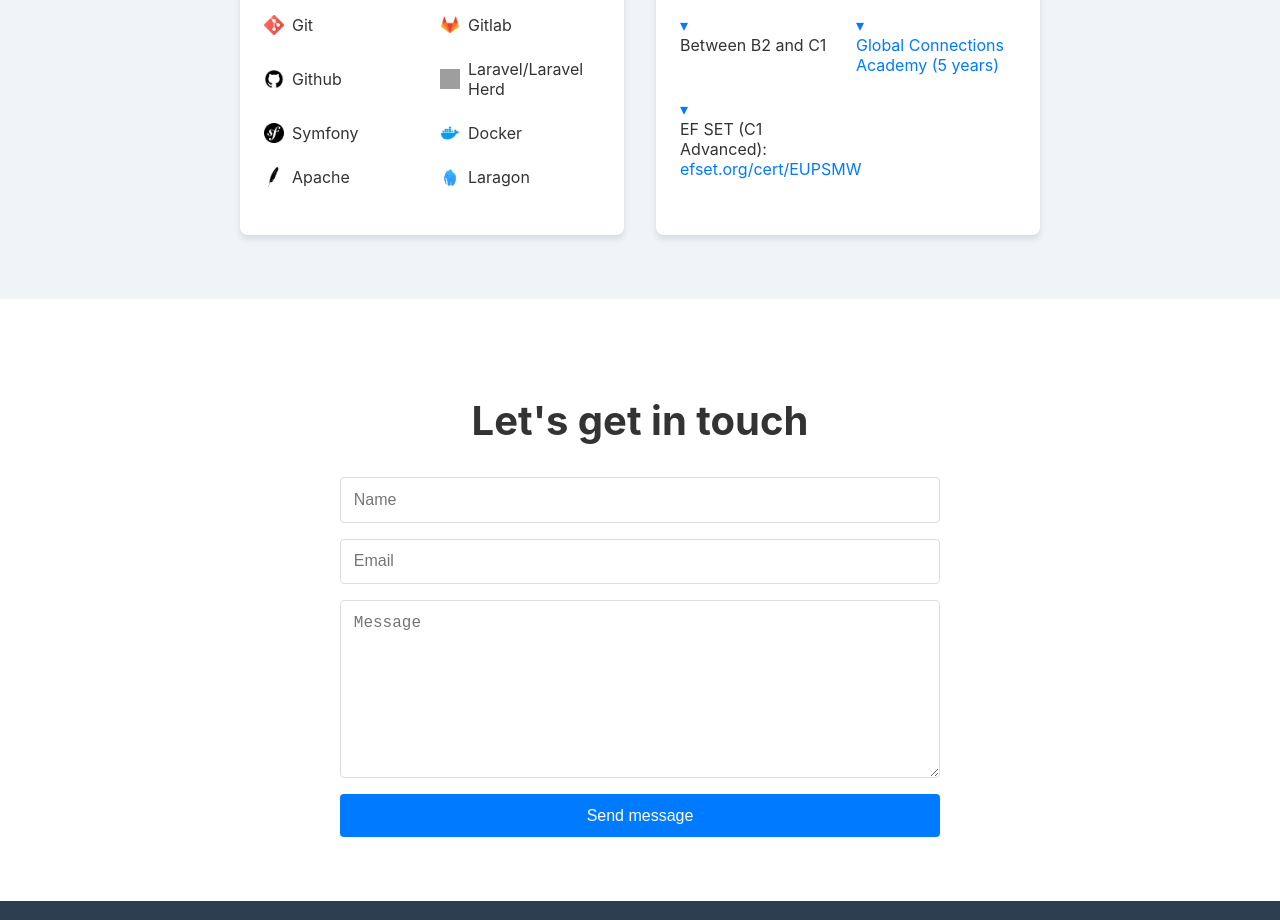
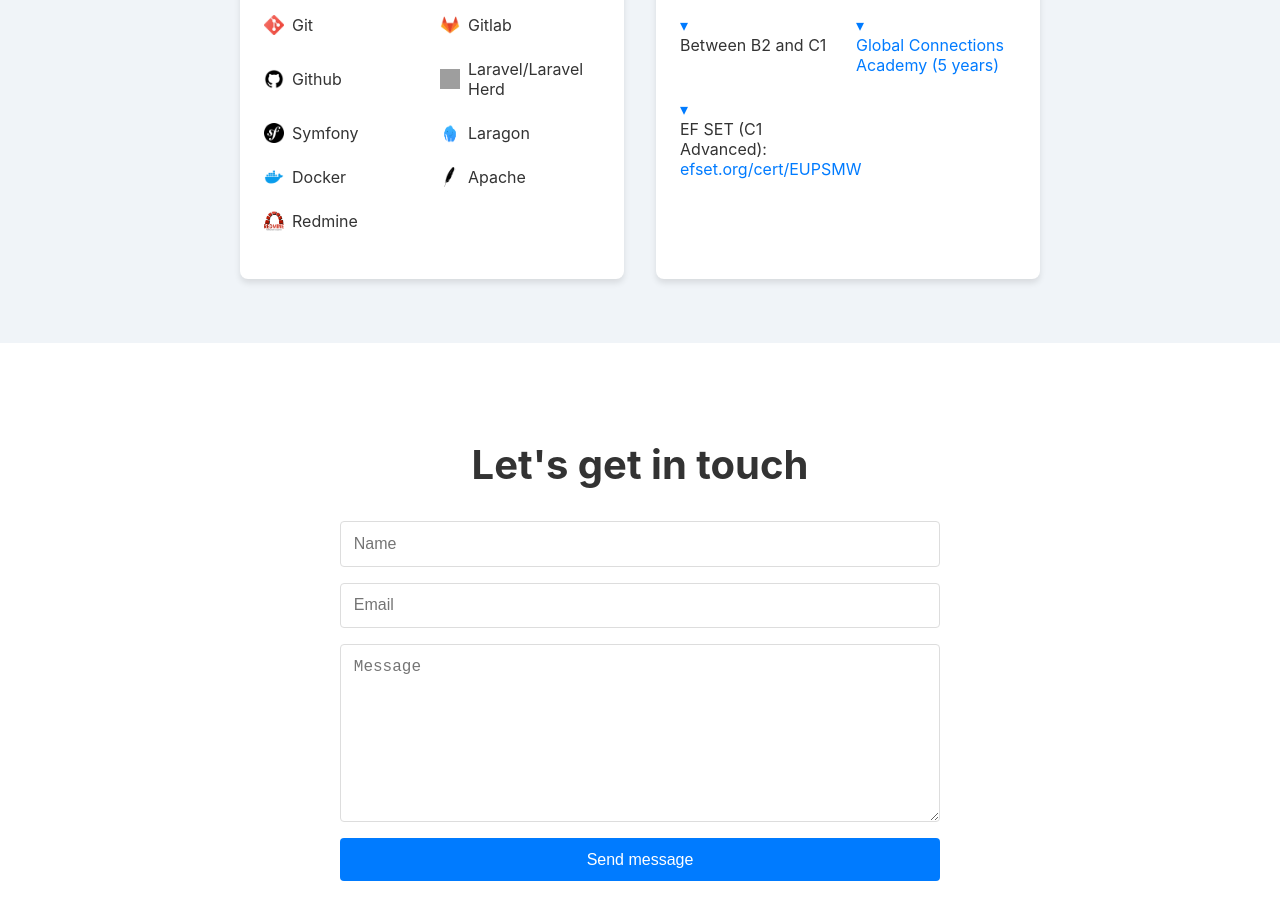
Before and after one commit to JuanZorrilla95/portafolio2024, a React (Create React App) app: page / in a window 1280 px wide. Shown: the part 2471-3391 px from the top of the page. Built offline with nearby package versions, Linux system fonts and the light colour scheme; grey boxes are pictures that could not be loaded.

Commit message:
icon added.

```diff
--- a/src/components/Skills.js
+++ b/src/components/Skills.js
@@ -148,9 +148,10 @@ const Skills = () => {
         { name: "Github", icon: "/github.png", url: "https://github.com/" },
         { name: "Laravel/Laravel Herd", icon: "/laravel.png", url: "https://laravel.com/" },
         { name: "Symfony", icon: "/symfony.png", url: "https://symfony.com/" },
+		{ name: "Laragon", icon: "/laragon.png", url: "https://laragon.org/" },
         { name: "Docker", icon: "/docker.png", url: "https://www.docker.com/" },
         { name: "Apache", icon: "/apache.png", url: "https://httpd.apache.org/" },
-        { name: "Laragon", icon: "/laragon.png", url: "https://laragon.org/" },
+        { name: "Redmine", icon: "/redmine.png" },
       ],
     },
     {
```
Also changed, not shown: public/redmine.png (added).
